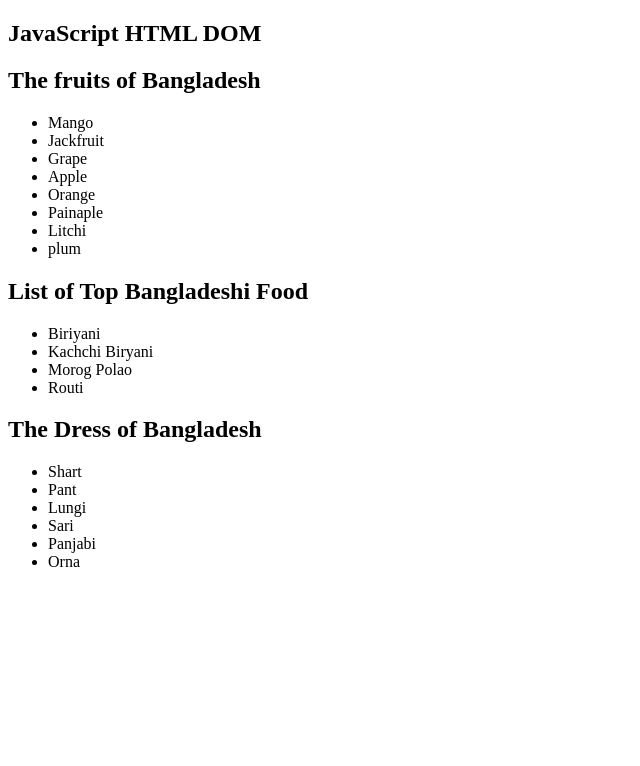
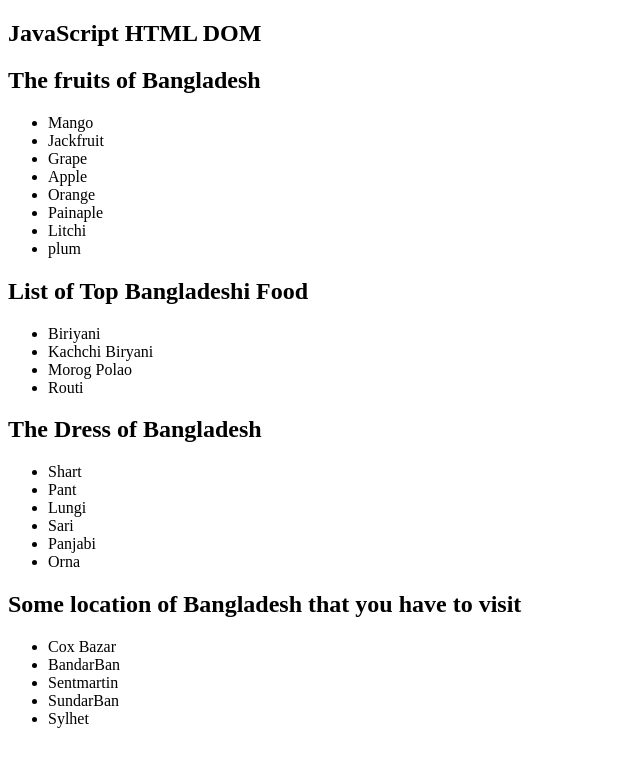
Before and after one commit to Flocky05/javascript-with-w3-school, a plain HTML site: page Dom/Dom.html in a window 1280 px wide. Shown: the whole page, without its empty margins (0-640 px from the left). Drawn offline with Linux system fonts and the light colour scheme.

Commit message:
added some location in bd

```diff
--- a/Dom/Dom Append/DomAppend.js
+++ b/Dom/Dom Append/DomAppend.js
@@ -45,3 +45,16 @@ sectionDress.innerHTML = `
                         </ul>`;
 
 mainSection.appendChild(sectionDress);
+
+const sectionLocation = document.createElement("section");
+sectionLocation.innerHTML = `
+<h2>Some location of Bangladesh that you have to visit</h2>
+            <ul>
+                <li>Cox Bazar</li>
+                <li>BandarBan</li>
+                <li>Sentmartin</li>
+                <li>SundarBan</li>
+                <li>Sylhet</li>
+            </ul>
+`;
+mainSection.appendChild(sectionLocation);
```
Also changed, not shown: Dom/Dom.html (+1 -0 lines).
